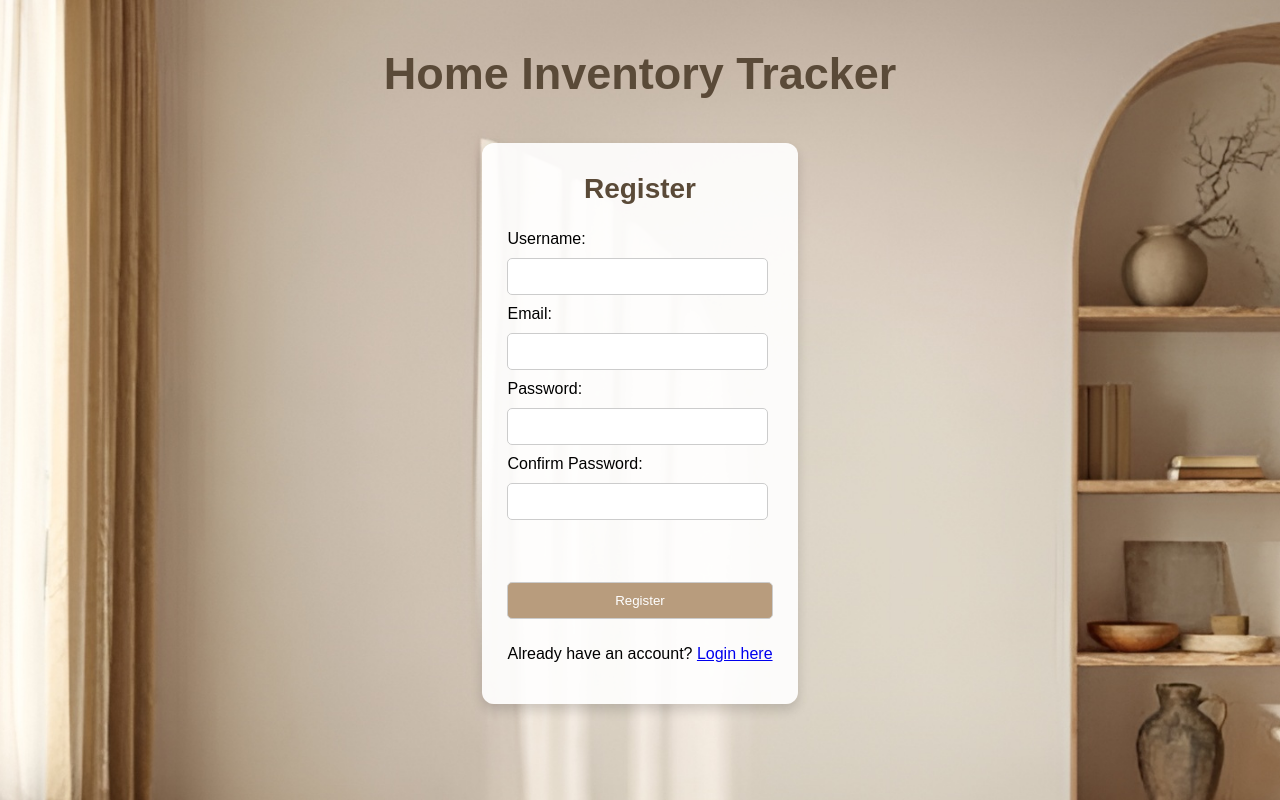
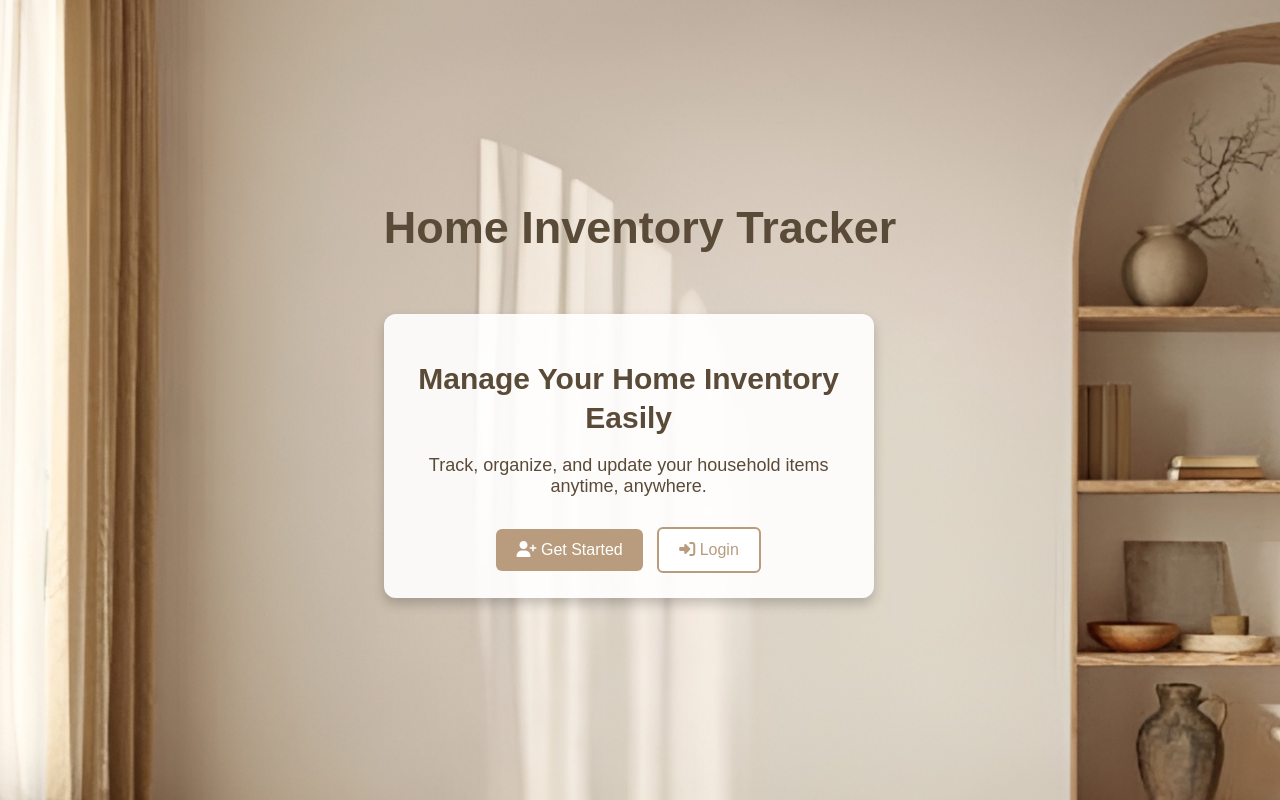
Before and after one commit to chintadavasudharini/HomeInventoryTracker, a Flask app: page / in a window 1280 px wide. Run offline with Flask 3, Linux system fonts and the light colour scheme.

Commit message:
Adding home.html

```diff
--- a/app.py
+++ b/app.py
@@ -8,8 +8,8 @@ users = {}
 inventory = {}
 
 @app.route('/')
-def welcome():
-    return render_template('register.html')
+def home():
+    return render_template('home.html')
 
 @app.route('/register', methods=['GET', 'POST'])
 def register():
@@ -149,6 +149,7 @@ def edit_item(username, item_index):
 
 @app.route('/logout')
 def logout():
-    return redirect(url_for('login'))
+    flash("Logged out successfully", "danger")  # Logout message
+    return redirect(url_for('home'))
 
 app.run(debug=True, use_reloader=True)
--- /dev/null
+++ b/templates/home.html
@@ -0,0 +1,204 @@
+<!DOCTYPE html>
+<html lang="en">
+<head>
+    <meta charset="UTF-8">
+    <meta name="viewport" content="width=device-width, initial-scale=1.0">
+    <title>Home - Inventory Tracker</title>
+
+    <!-- Font Awesome -->
+    <link rel="stylesheet" href="https://cdnjs.cloudflare.com/ajax/libs/font-awesome/6.4.2/css/all.min.css">
+
+    <style>
+
+body {
+    font-family: Arial, sans-serif;
+    margin: 0;
+    padding: 0;
+    background: url("{{ url_for('static', filename='home2.png') }}") no-repeat center center fixed;
+    background-size: cover;
+
+    display: flex;
+    justify-content: center;
+    align-items: center;
+    height: 100vh;
+}
+
+/* Wrapper */
+.wrapper {
+    text-align: center;
+}
+
+/* Top Title */
+.wrapper > h1 {
+    color: #5a4a38;
+    margin: 0 0 20px 0;
+    font-size: 45px;
+    margin-bottom: 60px;
+}
+
+/* h2 Fix */
+.home-container h2 {
+    color: #5a4a38;
+    font-size: 30px;
+    margin-bottom: 18px;
+    line-height: 1.3;
+}
+
+/* Center Box */
+.home-container {
+    background-color: rgba(255, 255, 255, 0.9);
+    padding: 20px;
+    border-radius: 12px;
+    box-shadow: 0 6px 12px rgba(0, 0, 0, 0.2);
+    text-align: center;
+    max-width: 450px;
+}
+
+/* Description */
+.home-container p {
+    color: #5a4a38;
+    font-size: 18px;
+    margin-bottom: 25px;
+}
+
+/* Buttons */
+.btn {
+    padding: 12px 20px;
+    border-radius: 6px;
+    cursor: pointer;
+    font-size: 16px;
+    margin: 5px;
+    text-decoration: none;
+    display: inline-block;
+    transition: 0.3s;
+}
+
+.btn-primary {
+    background-color: #b89c7d;
+    color: white;
+}
+
+.btn-primary:hover {
+    background-color: #9c8368;
+}
+
+.btn-secondary {
+    background-color: white;
+    color: #b89c7d;
+    border: 2px solid #b89c7d;
+}
+
+.btn-secondary:hover {
+    background-color: #b89c7d;
+    color: white;
+}
+
+/* ALERT FIX */
+.alert {
+    position: fixed;
+    top: 80px;
+    left: 50%;
+    transform: translateX(-50%);
+
+    padding: 10px 18px;
+    border-radius: 6px;
+
+    font-size: 15px;
+    font-weight: 500;
+
+    display: flex;
+    align-items: center;
+    gap: 8px;
+
+    width: auto;
+    max-width: 350px;
+
+    box-shadow: 0 4px 10px rgba(0,0,0,0.2);
+    z-index: 1000;
+}
+
+/* Danger alert */
+.alert-danger {
+    background-color: #f8d7da;
+    color: #721c24;
+    border-left: 5px solid #dc3545;
+}
+
+/* Close button */
+.close-btn {
+    margin-left: 10px;
+    cursor: pointer;
+    font-weight: bold;
+}
+
+/* Responsive */
+@media (max-width: 600px) {
+    .wrapper > h1 {
+        font-size: 35px;
+    }
+    .home-container {
+        padding: 20px;
+        max-width: 90%;
+    }
+    .home-container h2 {
+        font-size: 26px;
+    }
+    .home-container p {
+        font-size: 16px;
+    }
+    .btn {
+        padding: 10px 15px;
+        font-size: 14px;
+    }
+}
+
+    </style>
+</head>
+
+<body>
+
+    <!-- Flash Messages -->
+    {% with messages = get_flashed_messages(with_categories=true) %}
+     {% if messages %}
+      {% for category, message in messages %}
+       <div class="alert alert-{{ category }}">
+        <i class="fa-solid fa-circle-exclamation"></i>
+        {{ message }}
+        <span class="close-btn" onclick="this.parentElement.style.display='none';">&times;</span>
+       </div>
+      {% endfor %}
+     {% endif %}
+    {% endwith %}
+
+    <div class="wrapper">
+
+        <h1>Home Inventory Tracker</h1>
+
+        <div class="home-container">
+
+            <h2>Manage Your Home Inventory Easily</h2>
+            <p>Track, organize, and update your household items anytime, anywhere.</p>
+
+            <a href="{{ url_for('register') }}" class="btn btn-primary">
+                <i class="fa-solid fa-user-plus"></i> Get Started
+            </a>
+
+            <a href="{{ url_for('login') }}" class="btn btn-secondary">
+                <i class="fa-solid fa-right-to-bracket"></i> Login
+            </a>
+
+        </div>
+
+    </div>
+
+    <!-- Optional Auto Hide -->
+    <script>
+        setTimeout(() => {
+            document.querySelectorAll('.alert').forEach(el => {
+                el.style.display = 'none';
+            });
+        }, 5000);
+    </script>
+
+</body>
+</html>
--- a/templates/register.html
+++ b/templates/register.html
@@ -23,7 +23,7 @@ body {
 h1 {
     color: #5a4a38;
     margin: 20px 0;
-    margin-top: 48px;
+    margin-top: 100px;
     font-size: 45px;
 }
 
@@ -41,20 +41,9 @@ h2 {
     margin-top: 23px;
     margin-bottom: 25px;
     background-color: rgba(255, 255, 255, 0.9);
-    padding: 25px;
+    padding: 40px;
     border-radius: 12px;
     box-shadow: 0 6px 12px rgba(0, 0, 0, 0.15);
-}
-
-#register-form {
-    padding: 20px;
-    width: 100%;
-    max-width: 400px;
-    text-align: center;
-    background: white;
-    border-radius: 10px;
-    box-shadow: 0px 0px 10px rgba(0, 0, 0, 0.1);
-    margin-top: 18px;
 }
 
 form {
@@ -67,7 +56,7 @@ input {
     padding: 10px;
     border: 1px solid #ccc;
     border-radius: 5px;
-    width: 90%;
+    width: 100%;
 }
 
 button {
@@ -89,6 +78,29 @@ button:hover {
 #message {
     text-align: center;
     font-weight: bold;
+}
+
+label {
+    display: block;
+    margin-top: 5px;
+    color: #5a4a38;
+    font-weight: bold;
+}
+
+@media (max-width: 600px) {
+    .form-container {
+        padding: 15px;
+        max-width: 90%;
+    }
+    h1 {
+        font-size: 35px;
+    }
+    h2 {
+        font-size: 24px;
+    }
+    input, button {
+        padding: 8px;
+    }
 }
     </style>
 
```
Also changed, not shown: templates/login.html (+29 -5 lines).
